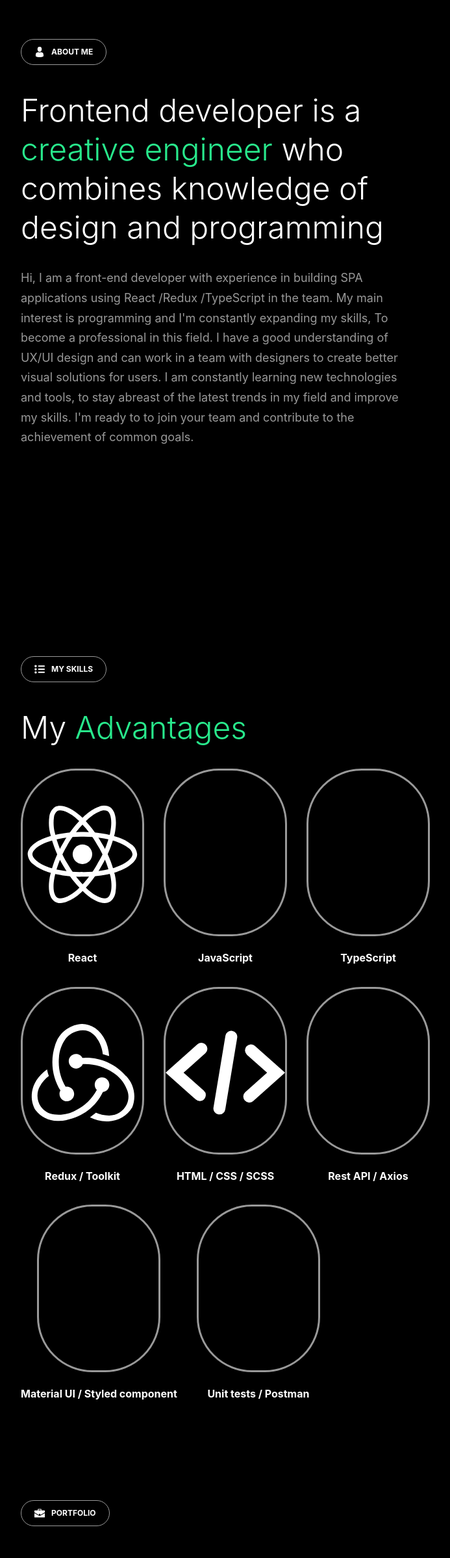
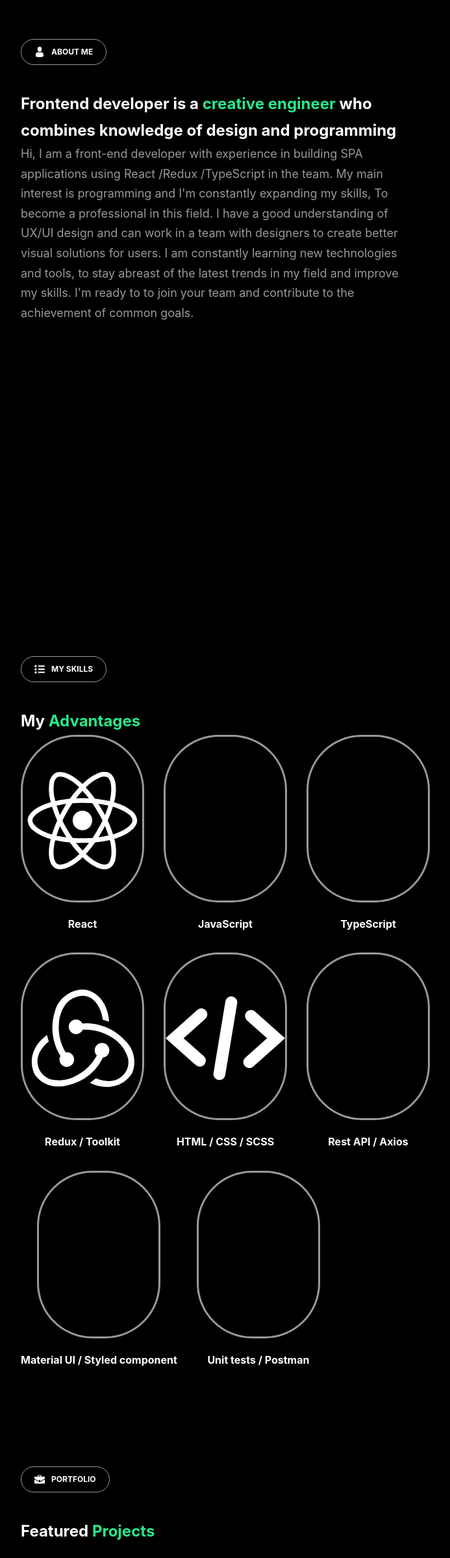
Before and after one commit to SlavaOST-it/portfolio_v2, a React (Create React App) app: page / in a window 1280 px wide. Shown: the part 940-3338 px from the top of the page at 65% size, without its empty margins (468-1161 px from the left). Built offline with nearby package versions, Linux system fonts and the light colour scheme.

Commit message:
fix: rename tags

```diff
--- a/src/common/styles/Wrapper.styled.ts
+++ b/src/common/styles/Wrapper.styled.ts
@@ -1,23 +1,24 @@
 import styled from "styled-components";
 import {theme} from "./Theme.styled";
+
+
+export const TitlePage = styled.h2`
+  font-size: 48px;
+  line-height: 60px;
+  font-weight: 300;
+  margin-bottom: 33px;
+`
 
 export const Wrapper = styled.section`
   min-height: 100%;
   margin-bottom: 150px;
 
-  h1{
+  h1 {
     font-size: 78px;
     letter-spacing: -0.2px;
     line-height: 90px;
     margin-bottom: 43px;
     font-weight: 300;
-  }
-
-  h2{
-    font-size: 48px;
-    line-height: 60px;
-    font-weight: 300;
-    margin-bottom: 33px;
   }
 
   span {
```
